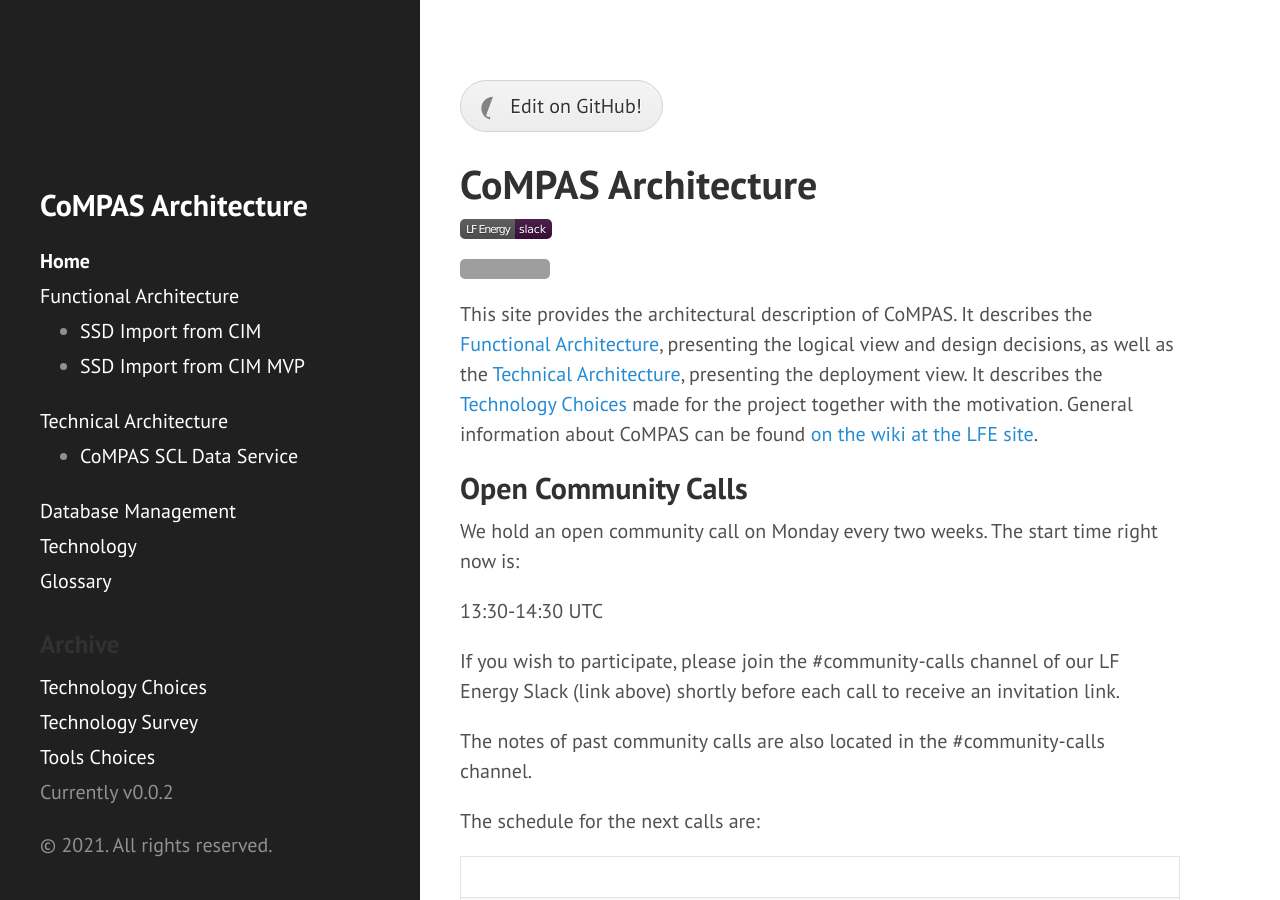
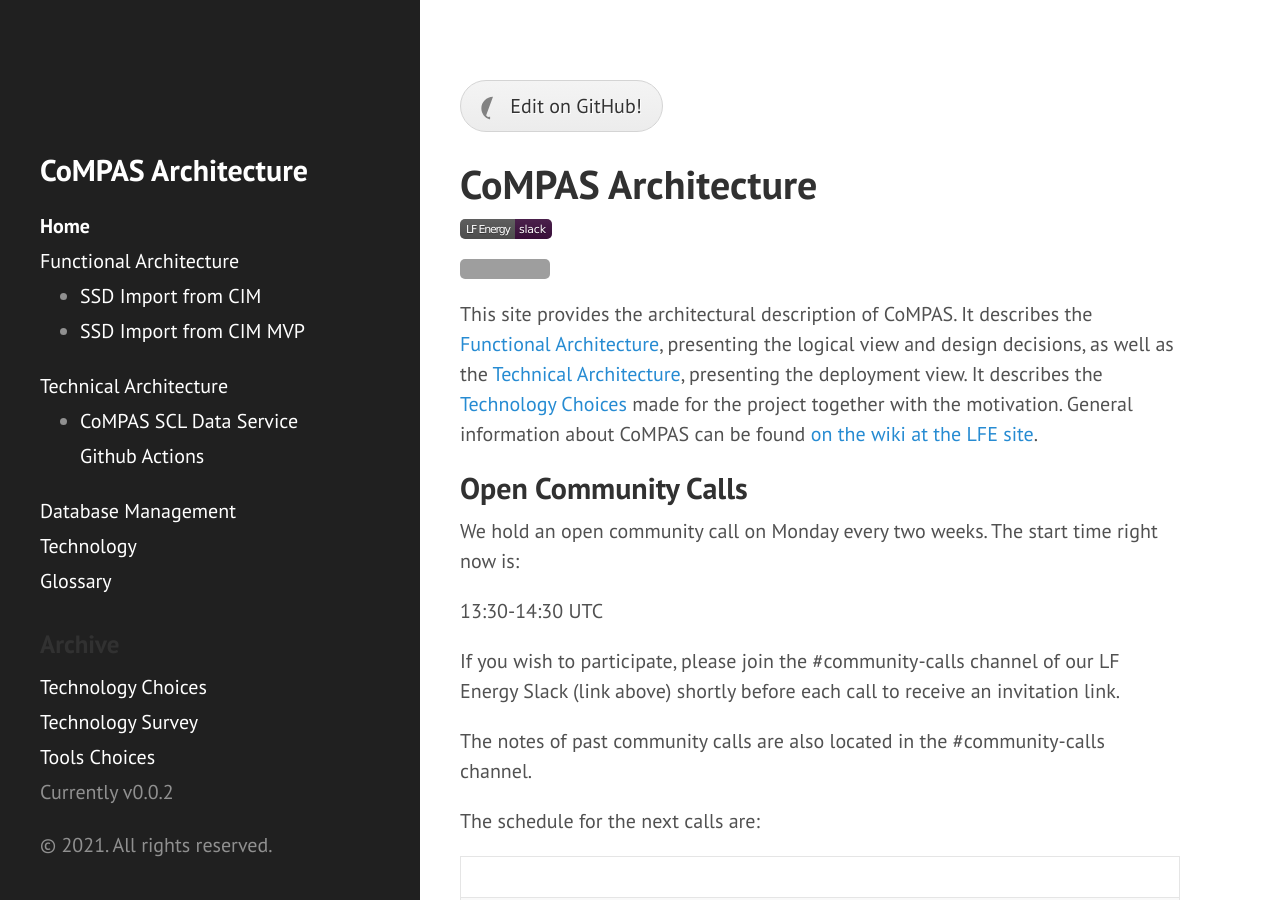
Before and after one commit to com-pas/compas-architecture, a Jekyll site: the page built from README.md, in a window 1280 px wide and 900 px high. Built offline with Jekyll 4.4.1, drawn with Linux system fonts in a browser that asks for light colours; our own code applies the rules of GitHub Pages for plain Markdown files; grey boxes are pictures that could not be loaded.

Commit message:
Added GitHub Actions to menu.
Signed-off-by: Dennis Labordus <dennis.labordus@alliander.com>

```diff
--- a/_includes/sidebar.html
+++ b/_includes/sidebar.html
@@ -30,6 +30,7 @@ SPDX-License-Identifier: CC-BY-4.0
       <ul class="nav-list ">
         <li class="nav-list-item ">
           <a href="{{ site.baseurl }}/technical/COMPAS_SCL_DATA_SERVICE.html" class="sidebar-nav-item">CoMPAS SCL Data Service</a>
+          <a href="{{ site.baseurl }}/technical/GITHUB_ACTIONS.html" class="sidebar-nav-item">Github Actions</a>
         </li>
       </ul>
       <a class="sidebar-nav-item{% if page.url == "DATABASE_MANAGEMENT.html" %} active{% endif %}" href="{{ site.baseurl }}/DATABASE_MANAGEMENT.html">Database Management</a>
```
